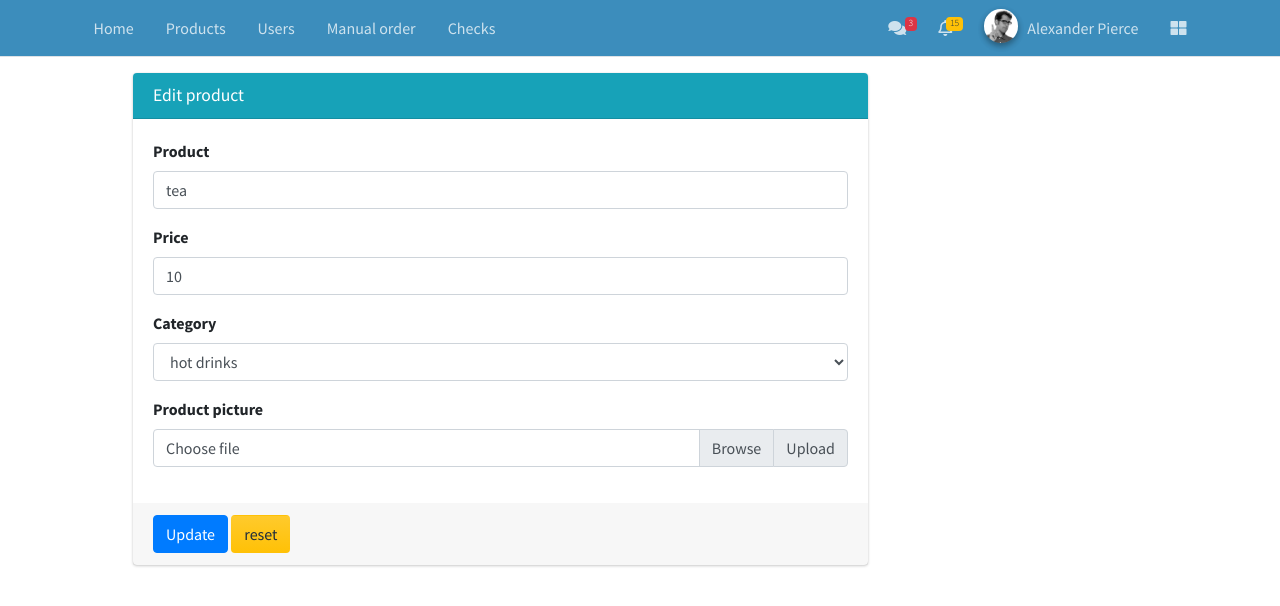
After one commit to AyaRamadan/cafetrai, a PHP site: page /controller/edit_product.php?id=10 in a window 1280 px wide. The commit adds this page. Shown: the top 606 px of the page. Run offline with PHP 8.4, Linux system fonts and the light colour scheme; data comes from the database, SQL or seed files in the repository; some libraries are stand-ins or nearby versions.

```diff
--- a/controller/add_product_query.php
+++ b/controller/add_product_query.php
@@ -33,9 +33,10 @@ $imageFileType = strtolower(pathinfo($target_file,PATHINFO_EXTENSION));
 // Check if image file is a actual image or fake image
 if(isset($_POST["submit"])) {
     $check = getimagesize($_FILES["img"]["tmp_name"]);
+
     if($check !== false) {
         // echo "File is an image - " . $check["mime"] . ".";
-        header('products.php');
+
         $uploadOk = 1;
     } else {
         echo "File is not an image.";
@@ -65,7 +66,7 @@ if ($uploadOk == 0) {
 } else {
     if (move_uploaded_file($_FILES["img"]["tmp_name"], $target_file)) {
         // echo "The file ". basename( $_FILES["img"]["name"]). " has been uploaded.";
-        header('products.php');
+        header('Location: ../views/products.php');
         if (count($errors) == 0) {
             $img=$_FILES["img"]["name"];
             $sql = "INSERT INTO product (product_name,price,picture,category)
--- /dev/null
+++ b/controller/edit_product.php
@@ -0,0 +1,173 @@
+<?php
+    include('../connection/connection.php');
+
+    ?>
+
+<?php
+//getting id from url
+$id = $_GET['id'];
+
+//selecting data associated with this particular id
+$result = mysqli_query($conn, "SELECT * FROM product WHERE product_id=$id");
+
+while($res = mysqli_fetch_array($result))
+{
+    $name = $res['product_name'];
+    $price = $res['price'];
+    $picture = $res['picture'];
+    $category=$res['category'];
+}
+
+
+if(isset($_POST['update']))
+{
+    $id = $_POST['id'];
+
+    $name=$_POST['name'];
+    $price=$_POST['price'];
+    $category=$_POST['category'];
+    $picture=$_POST['img'];
+
+    // checking empty fields
+    if(empty($name) || empty($price) || empty($category) || empty($picture)){
+        if(empty($name)) {
+            echo "<font color='red'>Name field is empty.</font><br/>";
+        }
+
+        if(empty($price)) {
+            echo "<font color='red'>price field is empty.</font><br/>";
+        }
+
+        if(empty($category)) {
+            echo "<font color='red'>category field is empty.</font><br/>";
+        }
+        if(empty($picture)) {
+            echo "<font color='red'>picture field is empty.</font><br/>";
+        }
+    } else {
+        //updating the table
+
+            $sql = "UPDATE product set product_name='" . $_POST["name"] . "',
+             price='" . $_POST["price"] . "', category='" . $_POST["category"] . "',
+              picture='" . $_POST["picture"] . "' WHERE product_id=$count";
+            mysqli_query($conn,$sql);
+            $message = "Record Modified Successfully";
+
+        $select_query = "SELECT * FROM product WHERE product_id='" . $id . "'";
+        $result = mysqli_query($conn,$select_query);
+        $row = mysqli_fetch_array($result);
+        //redirectig to the display page. In our case, it is index.php
+        header("Location: ../views/products.php");
+    }
+}
+?>
+
+
+<!DOCTYPE html>
+<html lang="en">
+
+<head>
+    <meta charset="UTF-8">
+    <meta name="viewport" content="width=device-width, initial-scale=1.0">
+    <meta http-equiv="X-UA-Compatible" content="ie=edge">
+    <title>edit product</title>
+    <!-- Font Awesome -->
+    <link rel="stylesheet" href="../plugins/fontawesome-free/css/all.min.css">
+    <!-- Ionicons -->
+    <link rel="stylesheet" href="https://code.ionicframework.com/ionicons/2.0.1/css/ionicons.min.css">
+    <!-- Theme style -->
+    <link rel="stylesheet" href="../public/dist/css/adminlte.min.css">
+    <!-- Google Font: Source Sans Pro -->
+    <link href="https://fonts.googleapis.com/css?family=Source+Sans+Pro:300,400,400i,700" rel="stylesheet">
+</head>
+
+<body class="hold-transition layout-top-nav">
+    <div class="wrapper">
+        <?php include '../partials/nav.php'; ?>
+        <div class="container">
+            <div class="ml-md-5 col-md-8">
+                <!-- general form elements -->
+                <div class="card card-info mt-3">
+                    <div class="card-header">
+                        <h3 class="card-title">Edit product</h3>
+                    </div>
+                    <!-- /.card-header -->
+
+
+
+
+                            <div>
+                            <!-- form start -->
+                    <form role="form" method="get" action="../views/products.php" enctype="multipart/form-data">
+                        <div class="card-body">
+
+                            <div class="form-group">
+                                <label for="exampleInputName">Product</label>
+                                <input type="text" name="name" value="<?php echo $name;?>"
+                                class="form-control" id="exampleInputName" placeholder="Enter Name">
+                            </div>
+                            <div class="form-group">
+                                <label for="exampleInputPrice">Price</label>
+                                <input type="number" class="form-control"
+                                value="<?php echo $price?>" id="exampleInputPrice" name="price" placeholder="Enter price">
+                            </div>
+                            <div class="form-group">
+                                <label>Category</label>
+                                <select class="form-control" name="category" value="<?php echo $category;?>">
+                                    <?php
+                                        $query="SELECT * from category";
+                                        $result=mysqli_query($conn,$query);
+                                        // $row1='';
+                                    ?>
+                                     <?php while($row1 = mysqli_fetch_array($result)):;?>
+
+                                    <option value="<?php echo $row1[1];?>"><?php echo $row1[1];?></option>
+
+                                    <?php endwhile;?>
+                                </select>
+                                <!-- <a href="category.php">Add a category</a> -->
+                            </div>
+                            <div class="form-group">
+                                <label for="exampleInputFile">Product picture</label>
+                                <div class="input-group">
+                                    <div class="custom-file">
+                                        <input type="file" name="img" value="<?php echo $picture;?>"
+                                         class="custom-file-input" id="exampleInputFile">
+                                        <label class="custom-file-label" for="exampleInputFile">Choose file</label>
+                                    </div>
+                                    <div class="input-group-append">
+                                        <span class="input-group-text" id="">Upload</span>
+                                    </div>
+                                </div>
+                            </div>
+
+                        </div>
+                        <!-- /.card-body -->
+
+                        <div class="card-footer">
+                            <!-- <button type="submit" class="btn btn-primary">Submit</button> -->
+                            <input type="submit" name="update" value="Update" class="btn btn-primary" >
+                            <input type="reset" value="reset" class="btn bg-gradient-warning ">
+                        </div>
+                    </form>
+
+                </div>
+            </div>
+        </div>
+        <script src="../plugins/jquery/jquery.min.js"></script>
+        <!-- Bootstrap 4 -->
+        <script src="../plugins/bootstrap/js/bootstrap.bundle.min.js"></script>
+        <!-- AdminLTE App -->
+        <script src="../public/dist/js/adminlte.min.js"></script>
+        <!-- AdminLTE for demo purposes -->
+        <script src="../public/dist/js/demo.js"></script>
+        <!-- bs-custom-file-input -->
+        <script src="../plugins/bs-custom-file-input/bs-custom-file-input.min.js"></script>
+        <script type="text/javascript">
+            $(document).ready(function() {
+                bsCustomFileInput.init();
+            });
+        </script>
+</body>
+
+</html>
```
Also changed, not shown: controller/delete_product.php (added, +12 -0 lines), views/addProduct.php (+12 -6 lines), views/products.php (+22 -37 lines), uploads/juice.png (deleted), 1 other file.
